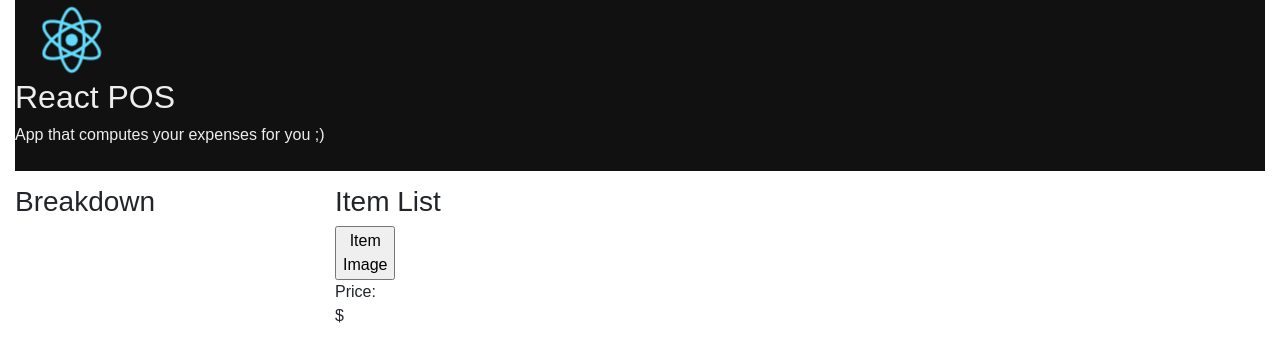
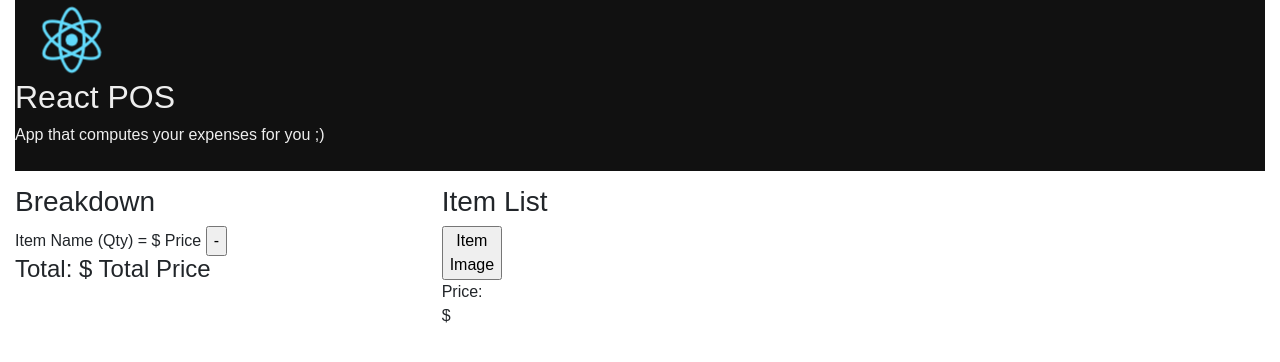
Before and after one commit to DMonMac/VC-React, a React (Create React App) app in the folder react-pos-2/: page / in a window 1280 px wide. Shown: the top 362 px of the page. Built offline with nearby package versions, Linux system fonts and the light colour scheme.

Commit message:
set-up for POS

```diff
--- a/react-pos-2/src/App.js
+++ b/react-pos-2/src/App.js
@@ -26,6 +26,17 @@ class List extends Component {
   }
 }
 
+class Breakdown extends Component {
+  render(){
+    return (
+      <div>
+      Item Name (Qty) = $ Price <button>-</button>
+      <h4>Total: $ Total Price</h4>
+      </div>
+    )
+  }
+}
+
 
 
 class App extends Component {
@@ -48,8 +59,6 @@ class App extends Component {
     this.setState({price_total: this.state.price_total + price});
   }
 
-
-
   render() {
     return (
       <div className="container-fluid">
@@ -63,10 +72,11 @@ class App extends Component {
         </div>
 
         <div className="row">
-          <div className="col-3">
+          <div className="col-4">
             <h3>Breakdown</h3>
+            <Breakdown/>
           </div>
-          <div className="col-9">
+          <div className="col-8">
             <h3>Item List</h3>
             <div className = "row">
               <List/>
```
